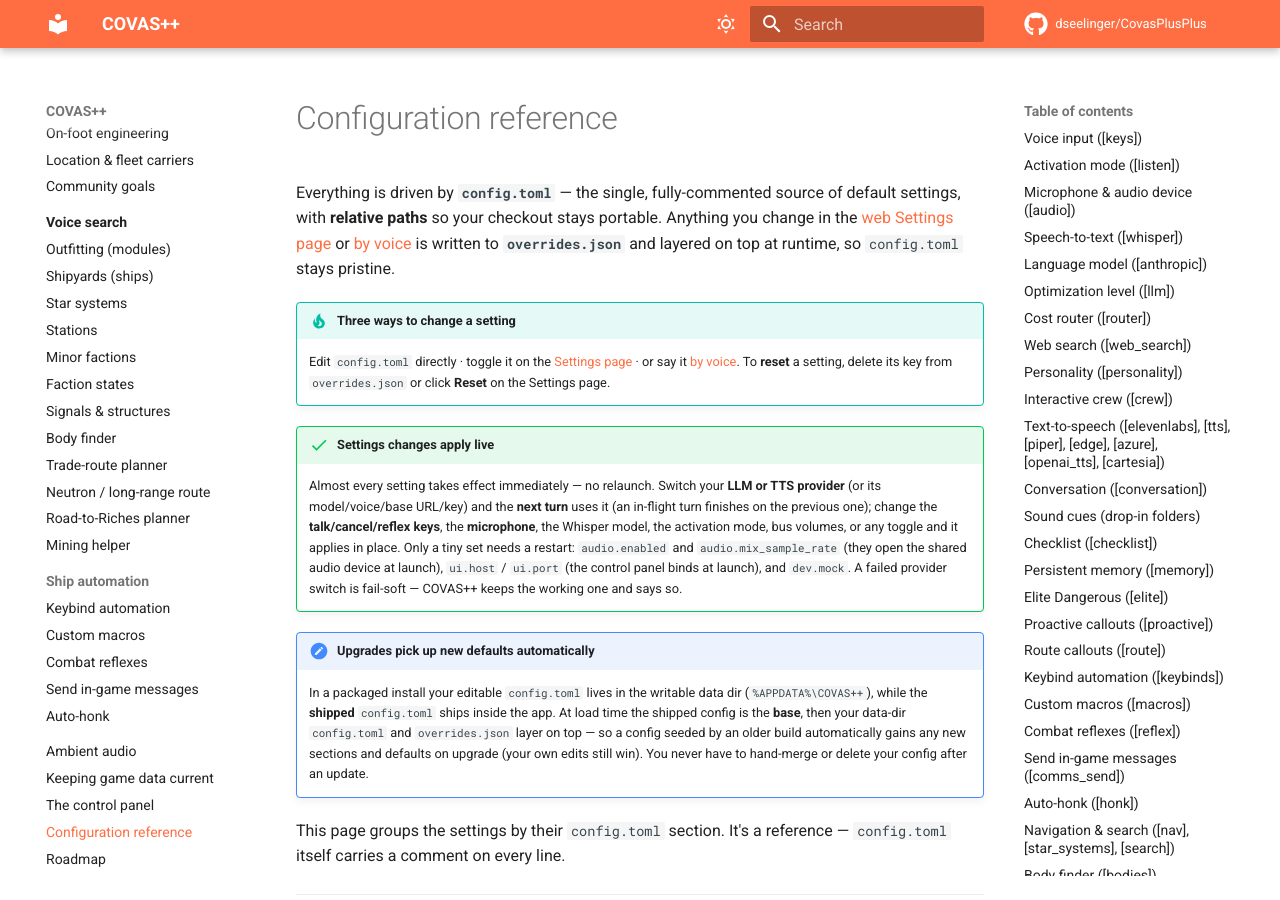
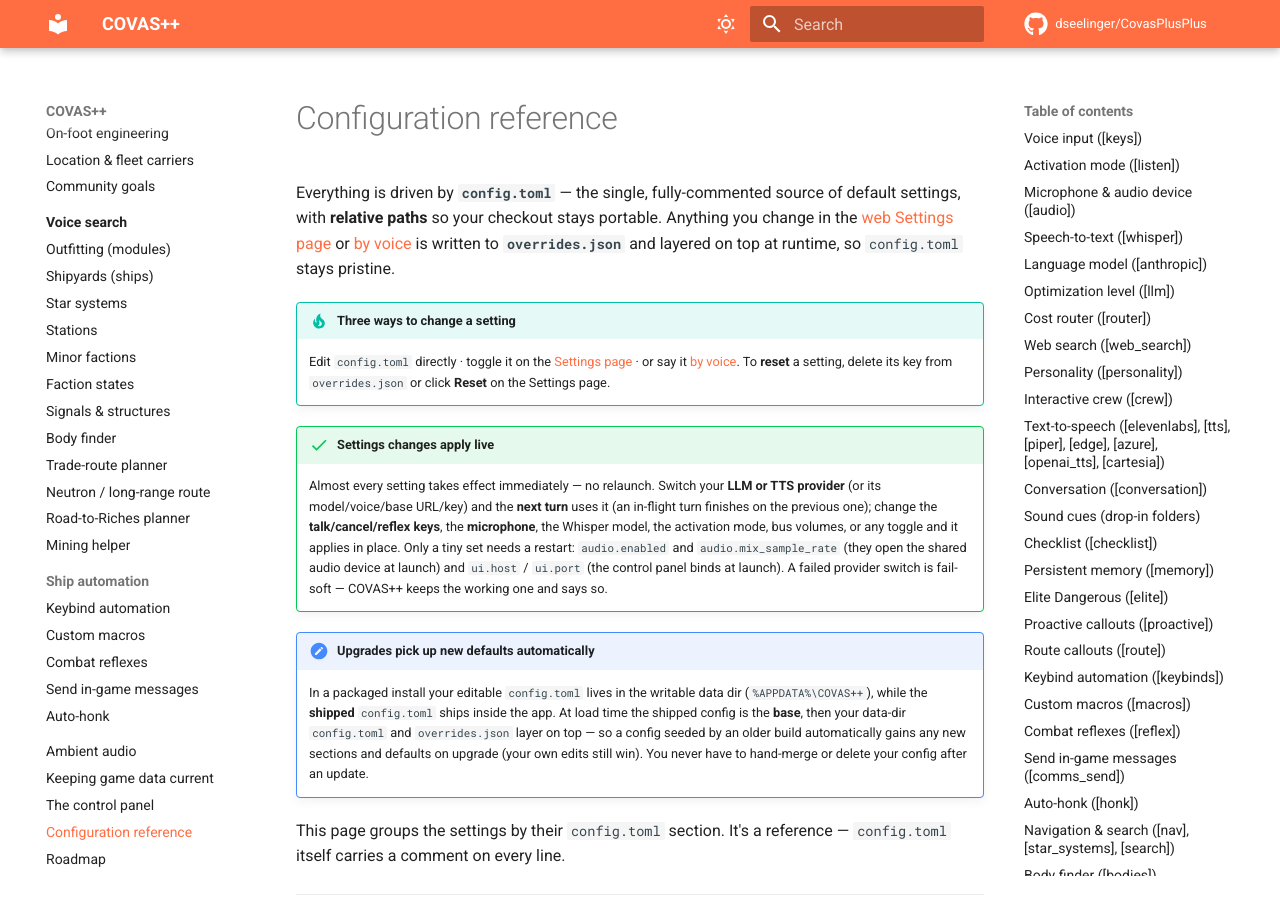
Before and after one commit to dseelinger/CovasPlusPlus, an MkDocs documentation site: the page built from docs/configuration.md, in a window 1280 px wide and 900 px high. Built offline with MkDocs 1.6.1 and Material for MkDocs 9.7.7, drawn with Linux system fonts in a browser that asks for light colours; comment, search, counter and statistics services are not loaded; some of the changed text lies outside the part shown.

Commit message:
#130 Remove Dev mock mode from the Settings UI
`dev.mock` swaps LLM/TTS/STT for fakes — useful only for tests/dev, never for an
end user — so it shouldn't sit on the Settings page or be voice-toggleable.
KEEP the underlying mechanism intact for tests/dev.

  - settings_schema.py: delete the `dev.mock` Setting and the now-empty
    "Developer" group (replaced with a note explaining why it's absent).
  - app.py: drop `dev.mock` from the RESTART_REQUIRED set (it's no longer a UI
    setting); comment updated.
  - config.toml: [dev] comment notes it's dev/test only, not shown in the UI.
  - Mechanism UNCHANGED: [dev].mock, COVAS_MOCK env, config.mock_enabled, and
    every self.mock consumer/banner in app.py stay exactly as they were.
  - Tests: assert `dev.mock` is NOT in the schema (can't creep back) and the
    "Developer" group is gone, while mock_enabled() on [dev].mock=true still
    returns True; the drift-guard's dev.mock clause updated.
  - Docs/MANUAL_TESTS: drop dev.mock from the restart-required lists; the
    configuration reference reframes it as config/env-only; MANUAL_TESTS adds a
    check that it's gone from the UI but still works via config.toml/COVAS_MOCK.

compileall clean; pytest green (2482 passed).

Co-Authored-By: Claude Opus 4.8 <noreply@anthropic.com>

```diff
--- a/config.toml
+++ b/config.toml
@@ -1391,8 +1391,8 @@ language = "en"
 
 
 [dev]
-# Dev-mode mock. When ON, the LLM/TTS/STT are swapped for fakes (canned text, no
-# audio) so you can exercise the full push-to-talk loop while iterating on code
-# with ZERO API calls and zero cost. Setting the env var overrides this for a
+# Dev-mode mock — DEV/TEST ONLY, not shown in the Settings UI (issue #130). When ON, the LLM/TTS/STT
+# are swapped for fakes (canned text, no audio) so you can exercise the full push-to-talk loop while
+# iterating on code with ZERO API calls and zero cost. Setting the env var overrides this for a
 # one-off run (PowerShell: $env:COVAS_MOCK=1). Leave OFF for real use.
 mock = false
--- a/docs/configuration.md
+++ b/docs/configuration.md
@@ -16,8 +16,8 @@ settings, with **relative paths** so your checkout stays portable. Anything you
     finishes on the previous one); change the **talk/cancel/reflex keys**, the **microphone**, the
     Whisper model, the activation mode, bus volumes, or any toggle and it applies in place. Only a
     tiny set needs a restart: `audio.enabled` and `audio.mix_sample_rate` (they open the shared
-    audio device at launch), `ui.host` / `ui.port` (the control panel binds at launch), and
-    `dev.mock`. A failed provider switch is fail-soft — COVAS++ keeps the working one and says so.
+    audio device at launch) and `ui.host` / `ui.port` (the control panel binds at launch). A failed
+    provider switch is fail-soft — COVAS++ keeps the working one and says so.
 
 !!! note "Upgrades pick up new defaults automatically"
     In a packaged install your editable `config.toml` lives in the writable data dir
--- a/docs/control-panel.md
+++ b/docs/control-panel.md
@@ -103,8 +103,8 @@ inline help:
   turn finishes on the previous one, and a failed switch keeps the working provider and tells you.
   Changing the **talk/cancel/reflex keys** or the **microphone** rebinds them in place; the Whisper
   model, activation mode, bus volumes, and toggles all reload immediately. The only exceptions that
-  still need a restart are `audio.enabled`, `audio.mix_sample_rate`, `ui.host`/`ui.port`, and
-  `dev.mock` (see the Configuration reference).
+  still need a restart are `audio.enabled`, `audio.mix_sample_rate`, and `ui.host`/`ui.port`
+  (see the Configuration reference).
 
 Everything here is the **same schema** the [voice settings](using/settings.md) use, so the two never
 disagree.
```
Also changed, not shown: other parts of docs/configuration.md (+1 -1 lines), DESIGN_AND_ROADMAP.md (+4 -2 lines), MANUAL_TESTS.md (+3 -2 lines), 3 other files.
